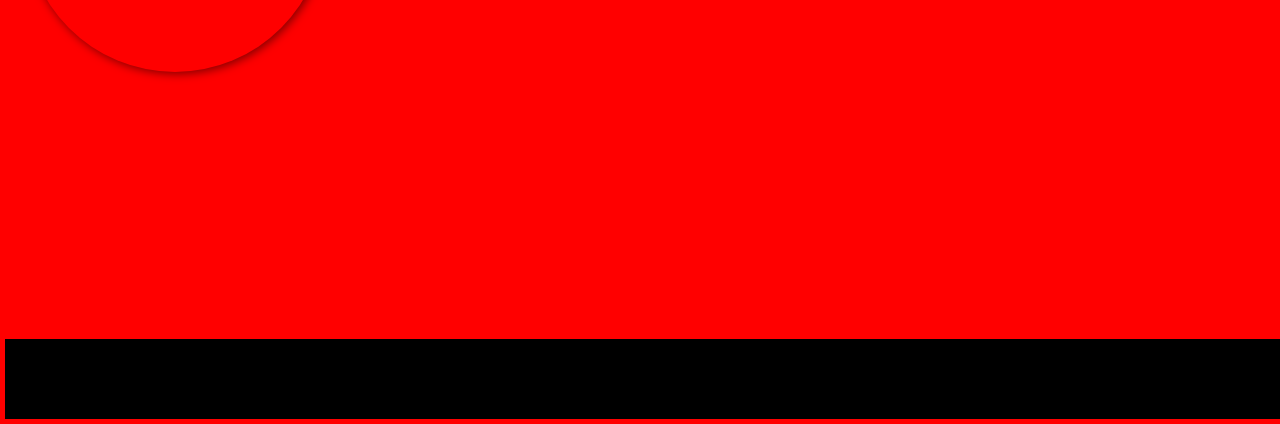
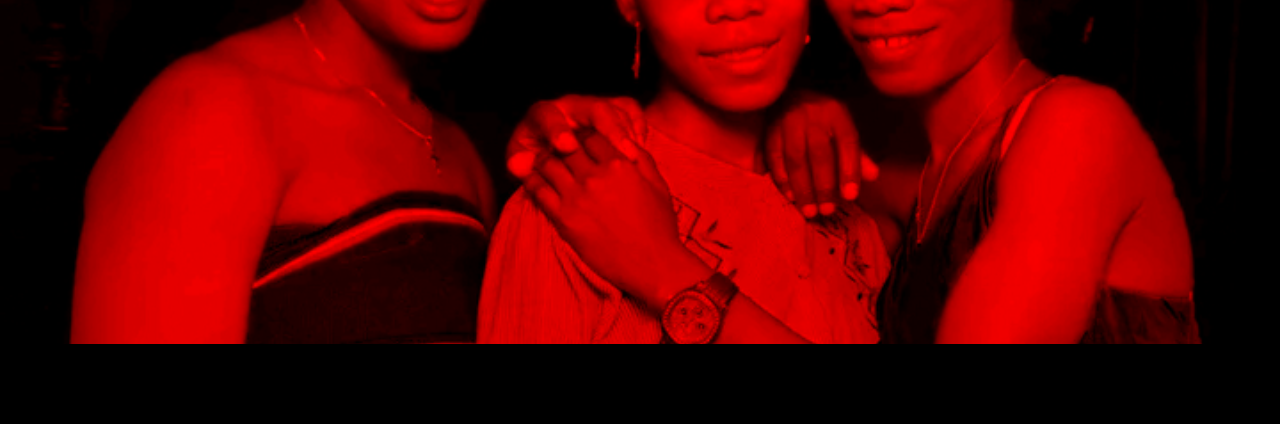
Before and after one commit to imhologhomhetheophilus/programm, a plain HTML site: page index.html in a window 1280 px wide. Shown: the part 376-800 px from the top of the page. Drawn offline with Linux system fonts and the light colour scheme.

Commit message:
background iamge added

```diff
--- a/style.css
+++ b/style.css
@@ -1,11 +1,18 @@
 * {
-  padding: 5px;
-  margin: 5px;
+  padding: 0;
+  margin: 0;
   box-sizing: border-box;
 }
 body {
   background-color: red;
   user-select: none;
+  background-image: url(/img/1720871229338.jpg);
+  background-attachment: fixed;
+  background-position: center;
+  background-repeat: no-repeat;
+  background-size: cover;
+  height: 100vh;
+  background-blend-mode: darken;
 }
 footer {
   background: #000;
```
